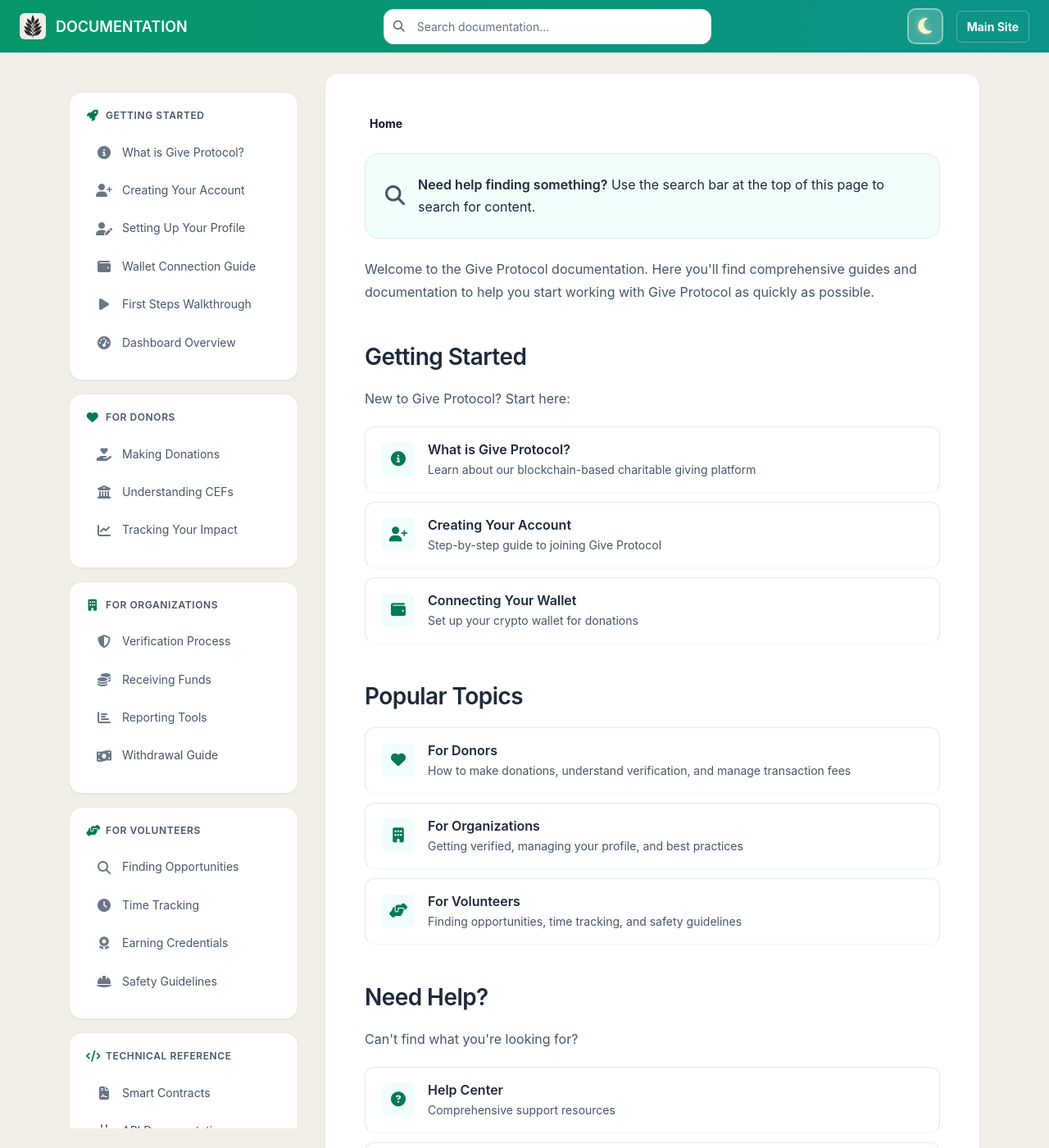
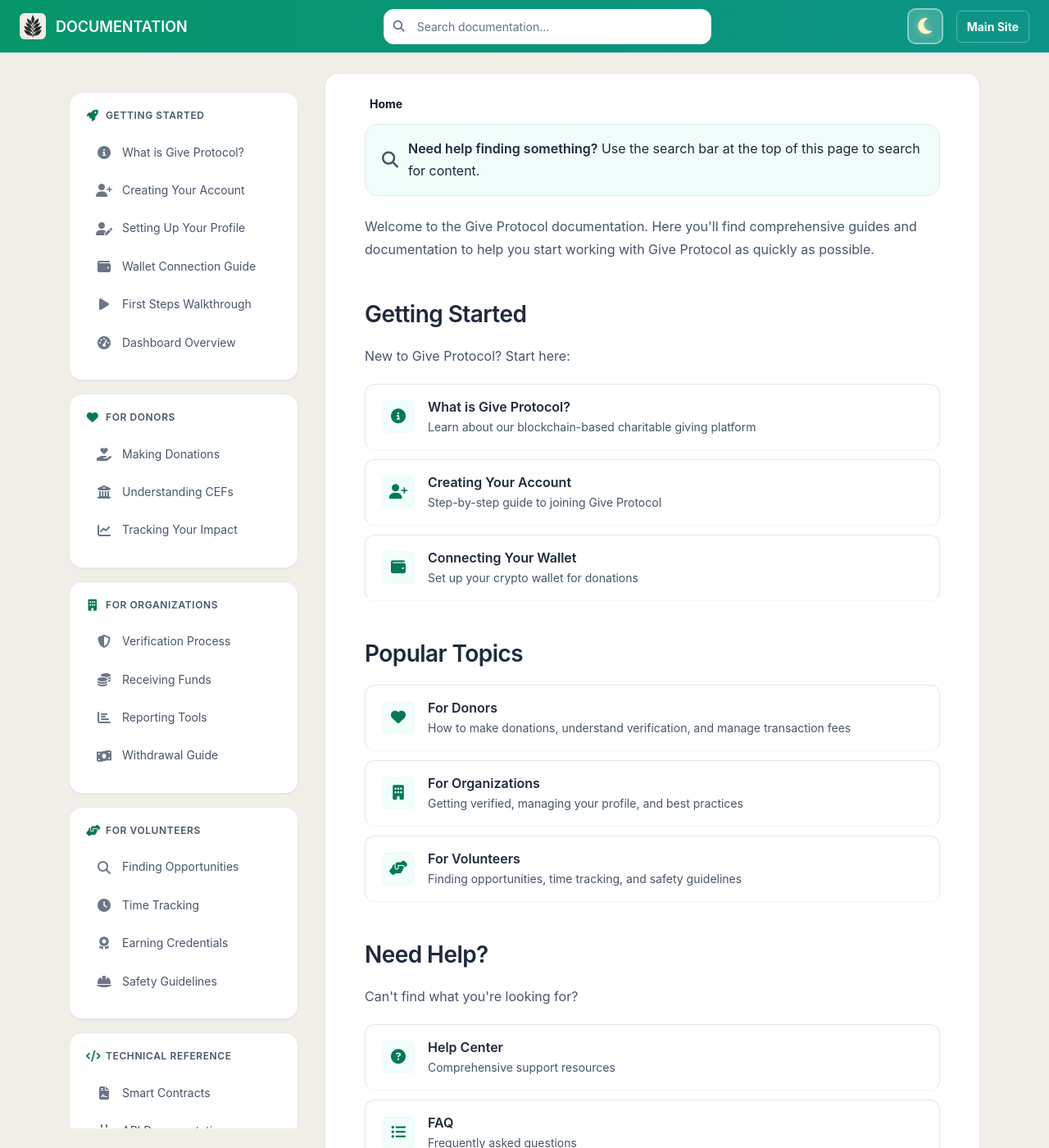
Before and after one commit to GiveProtocol/give-protocol-docs, a Jekyll site: the page built from index.md, in a window 1280 px wide and 1400 px high. Shown: the whole window at 82% size. Built offline with Jekyll 4.4.1, drawn with Linux system fonts in a browser that asks for light colours.

Commit message:
Reduce spacing near breadcrumbs and search callout
- Reduce content card top padding from 48px to 24px
- Reduce search callout padding from 24px to 16px 20px
- Remove top margin from search callout (keep 24px bottom)
- Reduce search callout icon size and gap for tighter layout

```diff
--- a/_sass/_modern-utilities.scss
+++ b/_sass/_modern-utilities.scss
@@ -288,7 +288,7 @@ body.preload * {
     .content-card {
       background: var(--color-bg-primary);
       border-radius: var(--radius-xl);
-      padding: 48px;
+      padding: 24px 48px 48px 48px;
       box-shadow: var(--shadow-sm);
       border: 1px solid var(--color-border-primary);
       max-width: 800px;
@@ -300,7 +300,7 @@ body.preload * {
       }
 
       @media (max-width: 768px) {
-        padding: 24px;
+        padding: 16px 24px 24px 24px;
         border-radius: var(--radius-lg);
       }
     }
@@ -952,14 +952,14 @@ button {
   background: var(--color-bg-accent);
   border: 1px solid var(--color-border-primary);
   border-radius: var(--radius-xl);
-  padding: 24px;
-  margin: 24px 0;
+  padding: 16px 20px;
+  margin: 0 0 24px 0;
   display: flex;
   align-items: center;
-  gap: 16px;
+  gap: 12px;
 
   .search-callout-icon {
-    font-size: 24px;
+    font-size: 20px;
     opacity: 0.8;
   }
 
```
